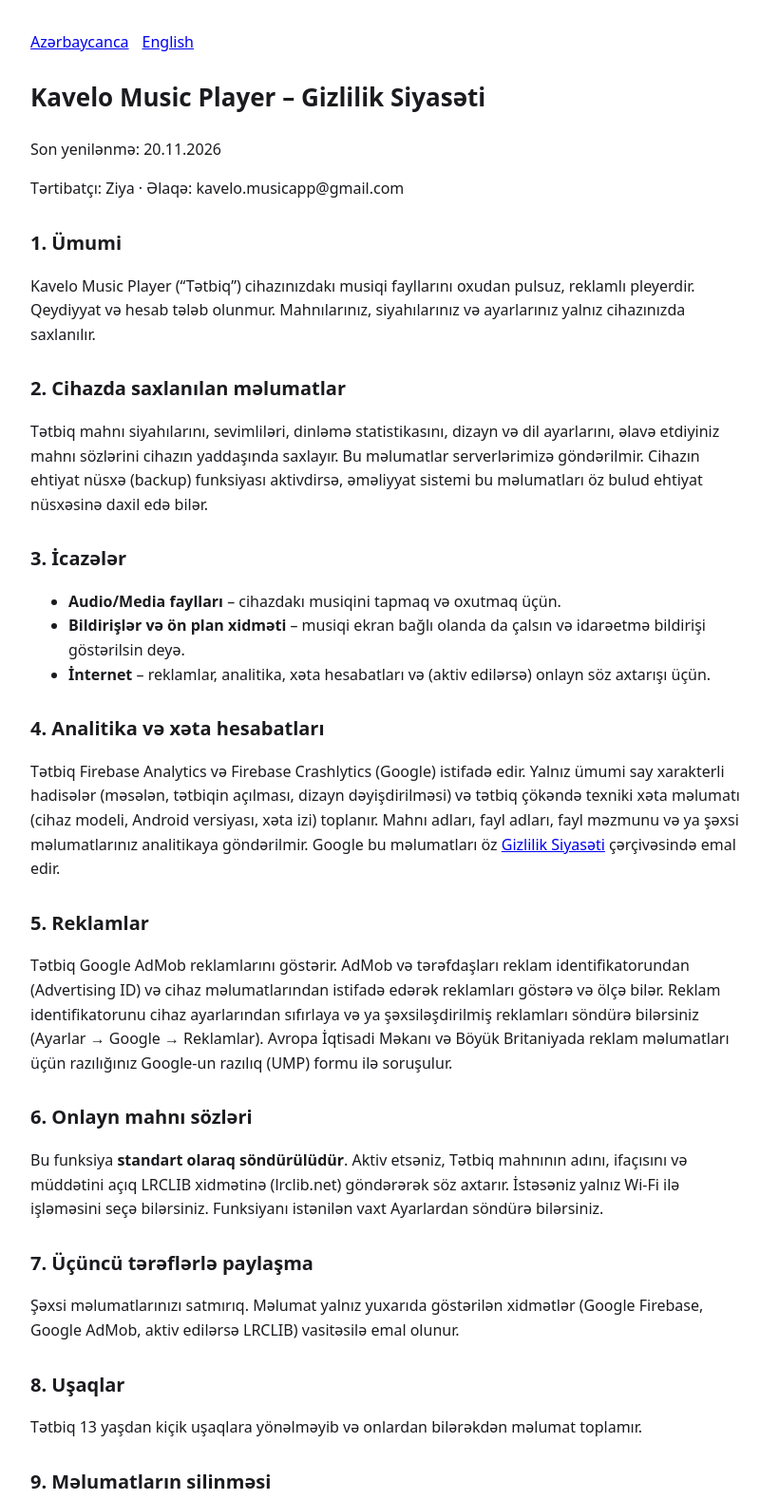
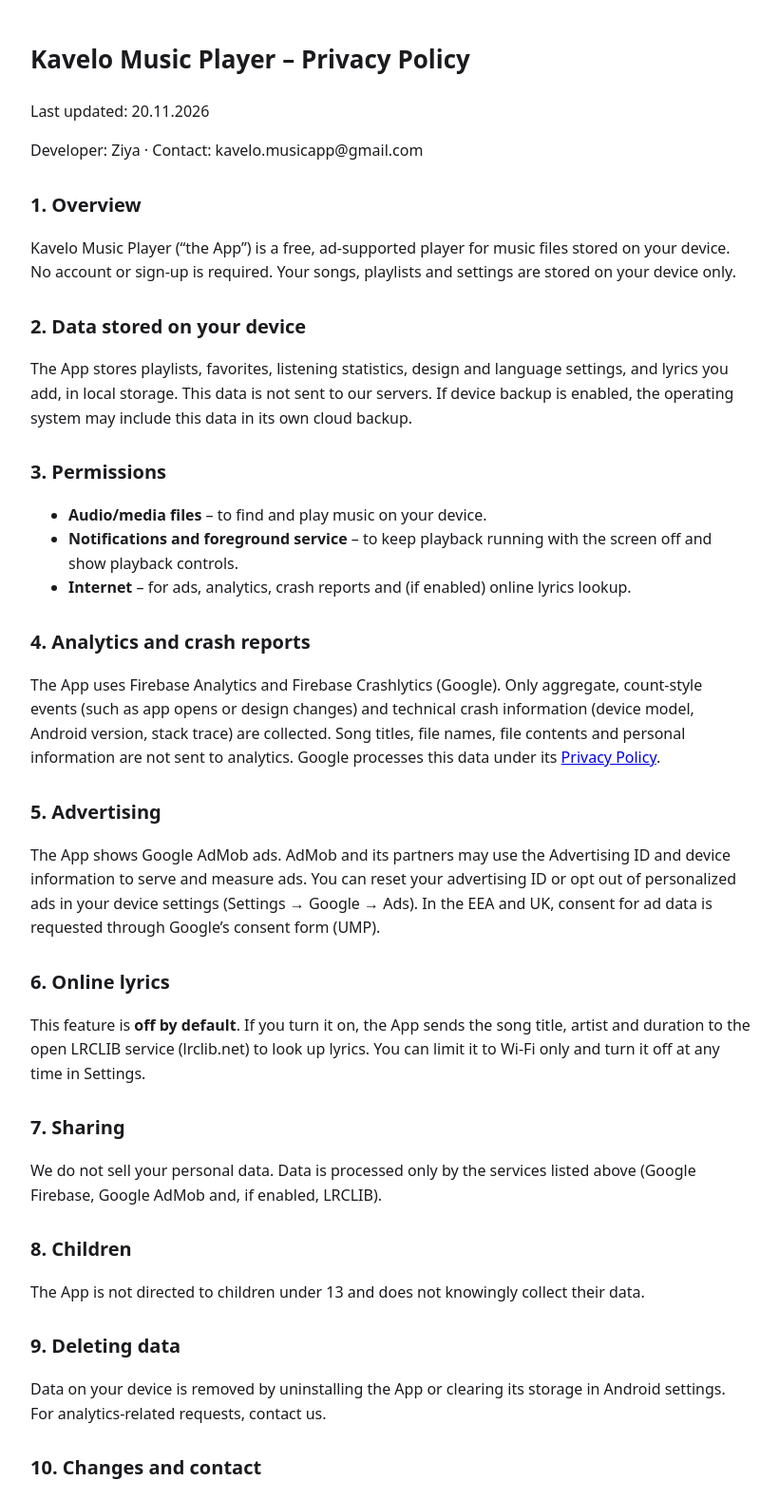
Before and after one commit to KAVELOMUSICAPP/kavelo-privacy, a plain HTML site: page index.html in a window 1280 px wide. Shown: the top 1579 px of the page at 95% size, without its empty margins (228-1048 px from the left). Drawn offline with Linux system fonts and the light colour scheme.

Commit message:
Update language and privacy policy details

```diff
--- a/index.html
+++ b/index.html
@@ -1,9 +1,9 @@
 <!doctype html>
-<html lang="az">
+<html lang="en">
 <head>
 <meta charset="utf-8">
 <meta name="viewport" content="width=device-width, initial-scale=1">
-<title>Kavelo Music Player – Privacy Policy / Gizlilik Siyasəti</title>
+<title>Kavelo Music Player – Privacy Policy</title>
 <style>
 body{font-family:system-ui,Arial,sans-serif;max-width:760px;margin:0 auto;padding:20px 16px;line-height:1.6;color:#1b1b1f}
 h1{font-size:26px}h2{font-size:20px;margin-top:28px}
@@ -13,54 +13,10 @@ hr{margin:40px 0;border:0;border-top:1px solid #ccc}
 </style>
 </head>
 <body>
-<div class="lang"><a href="#az">Azərbaycanca</a><a href="#en">English</a></div>
-
-<section id="az">
-<h1>Kavelo Music Player – Gizlilik Siyasəti</h1>
-<p>Son yenilənmə: 20.11.2026 </p>
-<p>Tərtibatçı: Ziya · Əlaqə: kavelo.musicapp@gmail.com</p>
-
-<h2>1. Ümumi</h2>
-<p>Kavelo Music Player (“Tətbiq”) cihazınızdakı musiqi fayllarını oxudan pulsuz, reklamlı pleyerdir. Qeydiyyat və hesab tələb olunmur. Mahnılarınız, siyahılarınız və ayarlarınız yalnız cihazınızda saxlanılır.</p>
-
-<h2>2. Cihazda saxlanılan məlumatlar</h2>
-<p>Tətbiq mahnı siyahılarını, sevimliləri, dinləmə statistikasını, dizayn və dil ayarlarını, əlavə etdiyiniz mahnı sözlərini cihazın yaddaşında saxlayır. Bu məlumatlar serverlərimizə göndərilmir. Cihazın ehtiyat nüsxə (backup) funksiyası aktivdirsə, əməliyyat sistemi bu məlumatları öz bulud ehtiyat nüsxəsinə daxil edə bilər.</p>
-
-<h2>3. İcazələr</h2>
-<ul>
-<li><b>Audio/Media faylları</b> – cihazdakı musiqini tapmaq və oxutmaq üçün.</li>
-<li><b>Bildirişlər və ön plan xidməti</b> – musiqi ekran bağlı olanda da çalsın və idarəetmə bildirişi göstərilsin deyə.</li>
-<li><b>İnternet</b> – reklamlar, analitika, xəta hesabatları və (aktiv edilərsə) onlayn söz axtarışı üçün.</li>
-</ul>
-
-<h2>4. Analitika və xəta hesabatları</h2>
-<p>Tətbiq Firebase Analytics və Firebase Crashlytics (Google) istifadə edir. Yalnız ümumi say xarakterli hadisələr (məsələn, tətbiqin açılması, dizayn dəyişdirilməsi) və tətbiq çökəndə texniki xəta məlumatı (cihaz modeli, Android versiyası, xəta izi) toplanır. Mahnı adları, fayl adları, fayl məzmunu və ya şəxsi məlumatlarınız analitikaya göndərilmir. Google bu məlumatları öz <a href="https://policies.google.com/privacy">Gizlilik Siyasəti</a> çərçivəsində emal edir.</p>
-
-<h2>5. Reklamlar</h2>
-<p>Tətbiq Google AdMob reklamlarını göstərir. AdMob və tərəfdaşları reklam identifikatorundan (Advertising ID) və cihaz məlumatlarından istifadə edərək reklamları göstərə və ölçə bilər. Reklam identifikatorunu cihaz ayarlarından sıfırlaya və ya şəxsiləşdirilmiş reklamları söndürə bilərsiniz (Ayarlar → Google → Reklamlar). Avropa İqtisadi Məkanı və Böyük Britaniyada reklam məlumatları üçün razılığınız Google-un razılıq (UMP) formu ilə soruşulur.</p>
-
-<h2>6. Onlayn mahnı sözləri</h2>
-<p>Bu funksiya <b>standart olaraq söndürülüdür</b>. Aktiv etsəniz, Tətbiq mahnının adını, ifaçısını və müddətini açıq LRCLIB xidmətinə (lrclib.net) göndərərək söz axtarır. İstəsəniz yalnız Wi-Fi ilə işləməsini seçə bilərsiniz. Funksiyanı istənilən vaxt Ayarlardan söndürə bilərsiniz.</p>
-
-<h2>7. Üçüncü tərəflərlə paylaşma</h2>
-<p>Şəxsi məlumatlarınızı satmırıq. Məlumat yalnız yuxarıda göstərilən xidmətlər (Google Firebase, Google AdMob, aktiv edilərsə LRCLIB) vasitəsilə emal olunur.</p>
-
-<h2>8. Uşaqlar</h2>
-<p>Tətbiq 13 yaşdan kiçik uşaqlara yönəlməyib və onlardan bilərəkdən məlumat toplamır.</p>
-
-<h2>9. Məlumatların silinməsi</h2>
-<p>Cihazdakı məlumatlar Tətbiqi silməklə və ya Android ayarlarında Tətbiq yaddaşını təmizləməklə silinir. Analitika ilə bağlı suallarınız üçün bizimlə əlaqə saxlayın.</p>
-
-<h2>10. Dəyişikliklər və əlaqə</h2>
-<p>Siyasət yenilənə bilər; yeni versiya bu səhifədə dərc olunacaq. Suallar üçün: [EMAIL]</p>
-</section>
-
-<hr>
-
-<section id="en" lang="en">
+<section id="en">
 <h1>Kavelo Music Player – Privacy Policy</h1>
-<p>Last updated: [DATE]</p>
-<p>Developer: [YOUR NAME] · Contact: [EMAIL]</p>
+<p>Last updated: 20.11.2026 </p>
+<p>Developer: Ziya · Contact: kavelo.musicapp@gmail.com</p>
 
 <h2>1. Overview</h2>
 <p>Kavelo Music Player (“the App”) is a free, ad-supported player for music files stored on your device. No account or sign-up is required. Your songs, playlists and settings are stored on your device only.</p>
```
